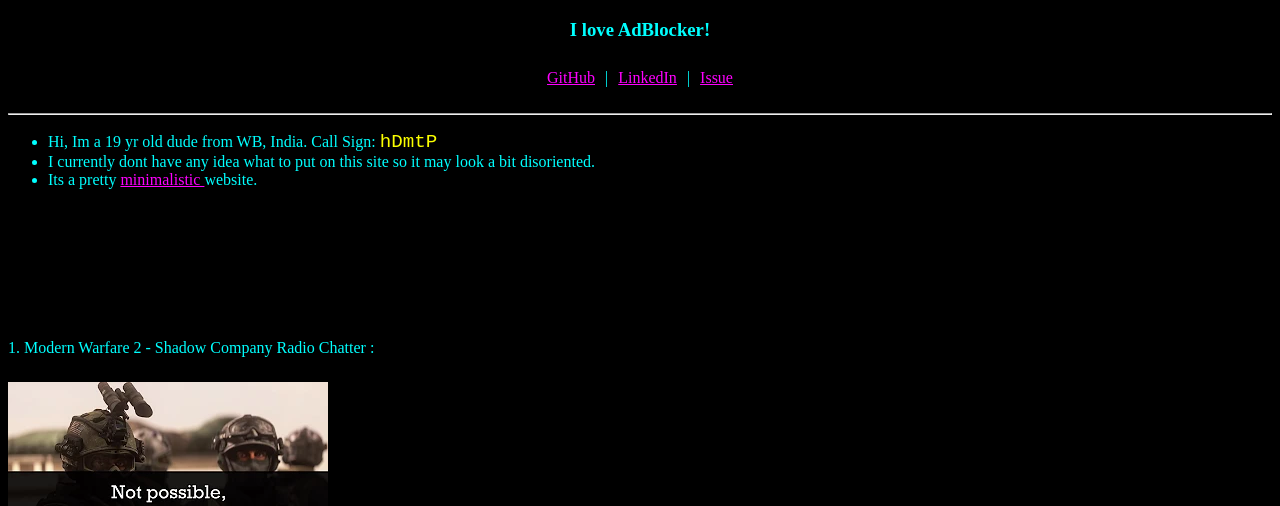
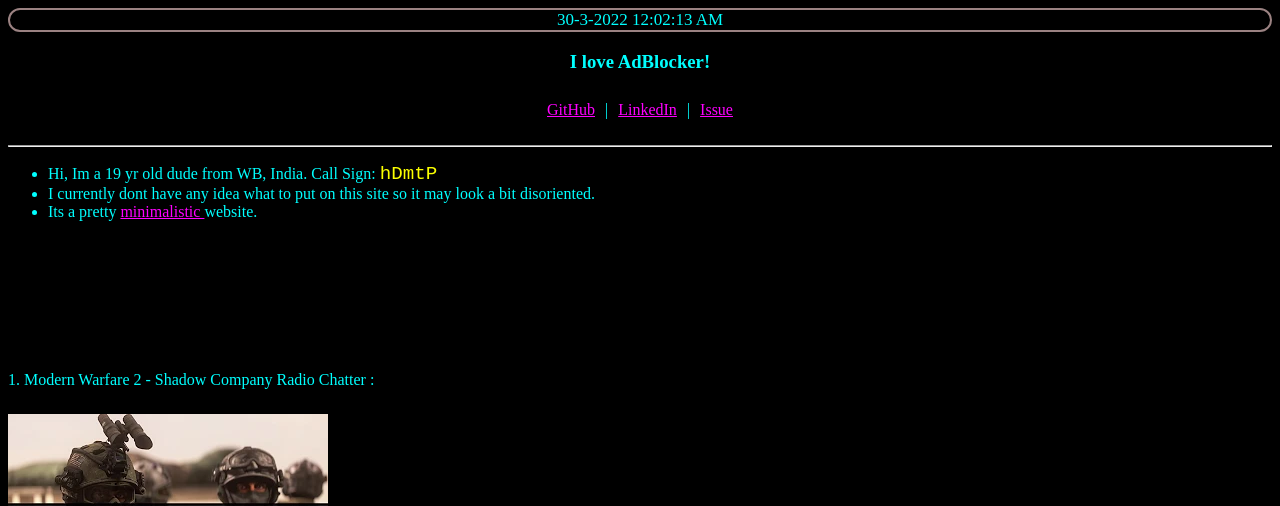
Before and after one commit to hDmtP/hdmtp.github.io, a plain HTML site: page index.html in a window 1280 px wide. Shown: the top 506 px of the page. Drawn offline with nearby package versions, Linux system fonts and the light colour scheme; no server answers.

Commit message:
date+time

```diff
--- a/index.html
+++ b/index.html
@@ -17,7 +17,8 @@
             justify-content: center;
             align-items: center;
         }
-        .about_media{
+
+        .about_media {
             color: aqua;
             margin-bottom: 25px;
         }
@@ -29,10 +30,12 @@
         a {
             color: rgb(255, 0, 255);
         }
-        .about{
+
+        .about {
             color: aqua;
         }
-        .hdmtp{
+
+        .hdmtp {
             color: rgb(251, 255, 0);
             font-size: larger;
             font-family: 'Courier New', Courier, monospace;
@@ -41,14 +44,24 @@
         #media1 {
             margin-top: 150px;
         }
+
         #media2 {
             margin-top: 50px;
             margin-bottom: 50px;
+        }
+
+        #clock {
+            font-size: 17px;
+            text-align: center;
+            border: 2px solid rgb(155, 130, 130);
+            border-radius: 20px;
+            color: aqua;
         }
     </style>
 </head>
 
 <body>
+    <div id="clock">00:00:00</div>
     <h3>
         <p id="ip">I love AdBlocker!</p>
     </h3>
@@ -122,6 +135,40 @@
         // document.getElementById("useragent").innerHTML = "[Browser: " + agentArr[6] + "] - [OS: " + agentArr[2] + " " + agentArr[3] + "]";
         document.getElementById("useragent").innerHTML = agent;
     </script>
+
+    <script>
+        setInterval(showTime, 1000);
+        function showTime() {
+            let time = new Date();
+            let hour = time.getHours();
+            let min = time.getMinutes();
+            let sec = time.getSeconds();
+            let today = new Date();
+            let date = today.getDate()+'-'+(today.getMonth()+1)+'-'+today.getFullYear();
+            am_pm = "AM";
+
+            if (hour > 12) {
+                hour -= 12;
+                am_pm = "PM";
+            }
+            if (hour == 0) {
+                hr = 12;
+                am_pm = "AM";
+            }
+
+            hour = hour < 10 ? "0" + hour : hour;
+            min = min < 10 ? "0" + min : min;
+            sec = sec < 10 ? "0" + sec : sec;
+
+            let currentTime = hour + ":"
+                + min + ":" + sec +" "+ am_pm;
+
+            document.getElementById("clock")
+                .innerHTML = date+" "+currentTime;
+        }
+        showTime();
+
+    </script>
 </body>
 
 </html>
```
Lines whose indentation alone changed are shown as unchanged.
